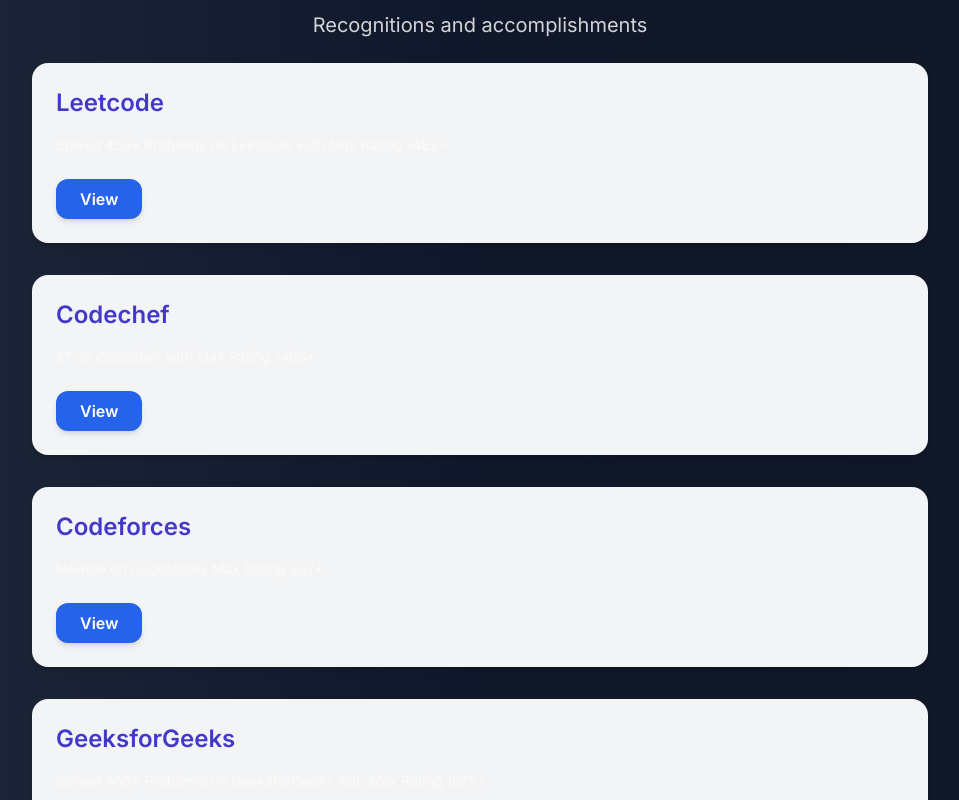
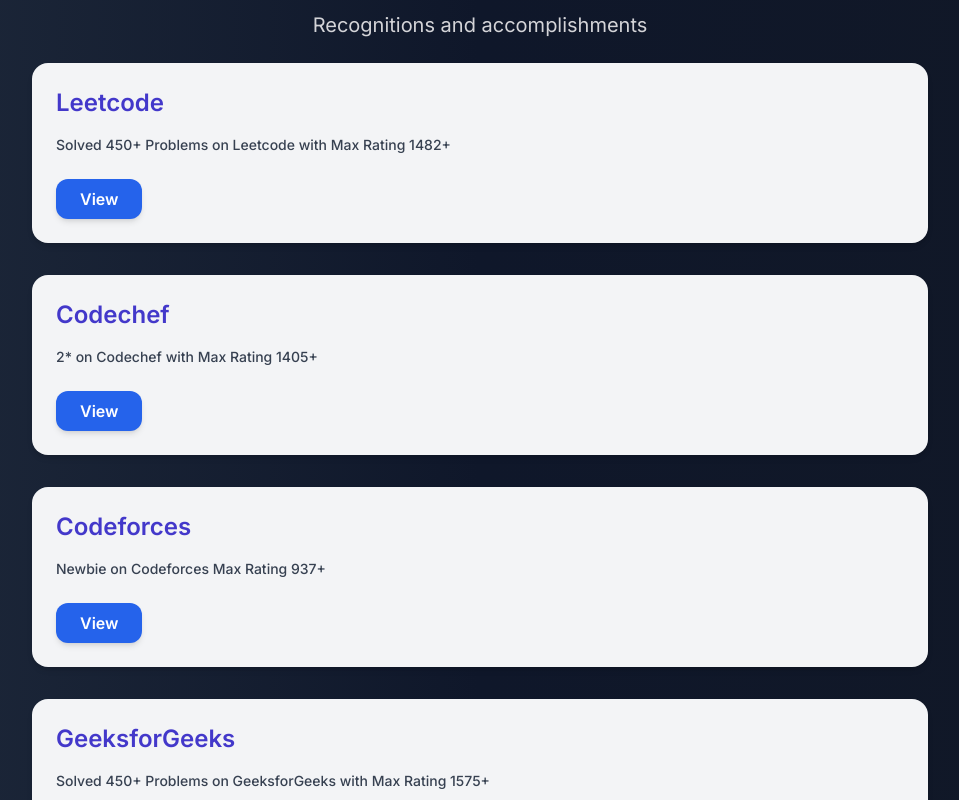
Before and after one commit to devsaxena01/DevPortfolio, a React (Vite) app in the folder client/: page / in a window 1280 px wide. Shown: the part 4940-5740 px from the top of the page, without its empty margins (160-1119 px from the left). Built offline with nearby package versions, Linux system fonts and the light colour scheme; the HTML template or start-up script is replaced by a standard one.

Commit message:
completed

```diff
--- a/client/src/components/Achievements.jsx
+++ b/client/src/components/Achievements.jsx
@@ -71,7 +71,7 @@
                     {description.map((label , key) =>(
                         <span
                         key={key}
-                        className=' mt-2 text-sm grid items-center  rounded-lg'>
+                        className=' mt-2 text-sm grid items-center  rounded-lg font-medium text-gray-700 dark:text-gray-300'>
                             {label}
                          </span>
                     ))}
```
